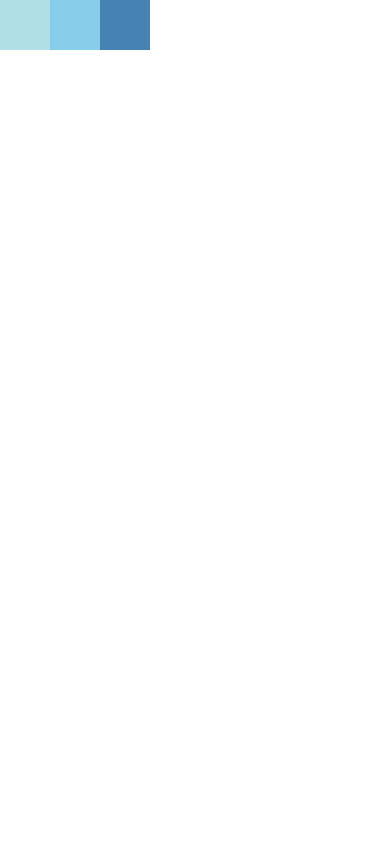
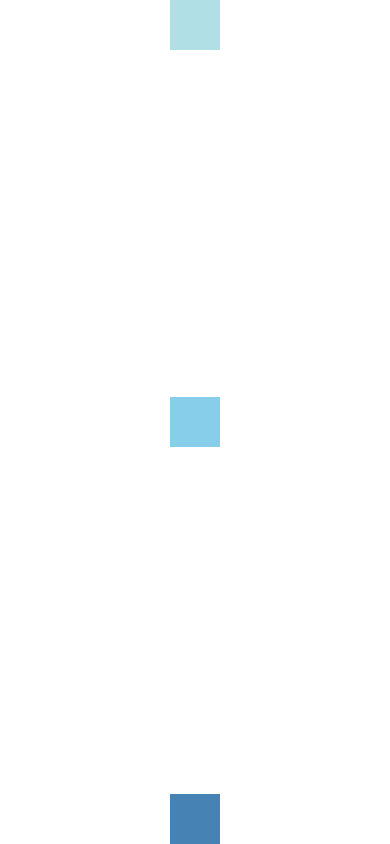
Before and after one commit to HeroNative/react-native-awesome, a React Native app: screen / in a window 390 px wide. Built offline with nearby package versions, Linux system fonts and the light colour scheme.

Commit message:
justifycontent and alignitems

```diff
--- a/App.js
+++ b/App.js
@@ -61,7 +61,7 @@ class Blink extends Component{
 export default class FixedDimensionsBasics extends Component{
   render() {
     return (
-      <View style={{flex:1, flexDirection:'row'}}>
+      <View style={{flex:1, flexDirection:'column', justifyContent: 'space-between', alignItems:'center'}}>
         <View style={{width:50, height:50, backgroundColor:'powderblue'}}/>
         <View style={{width:50, height:50, backgroundColor:'skyblue'}}/>
         <View style={{width:50, height:50, backgroundColor:'steelblue'}}/>
```
